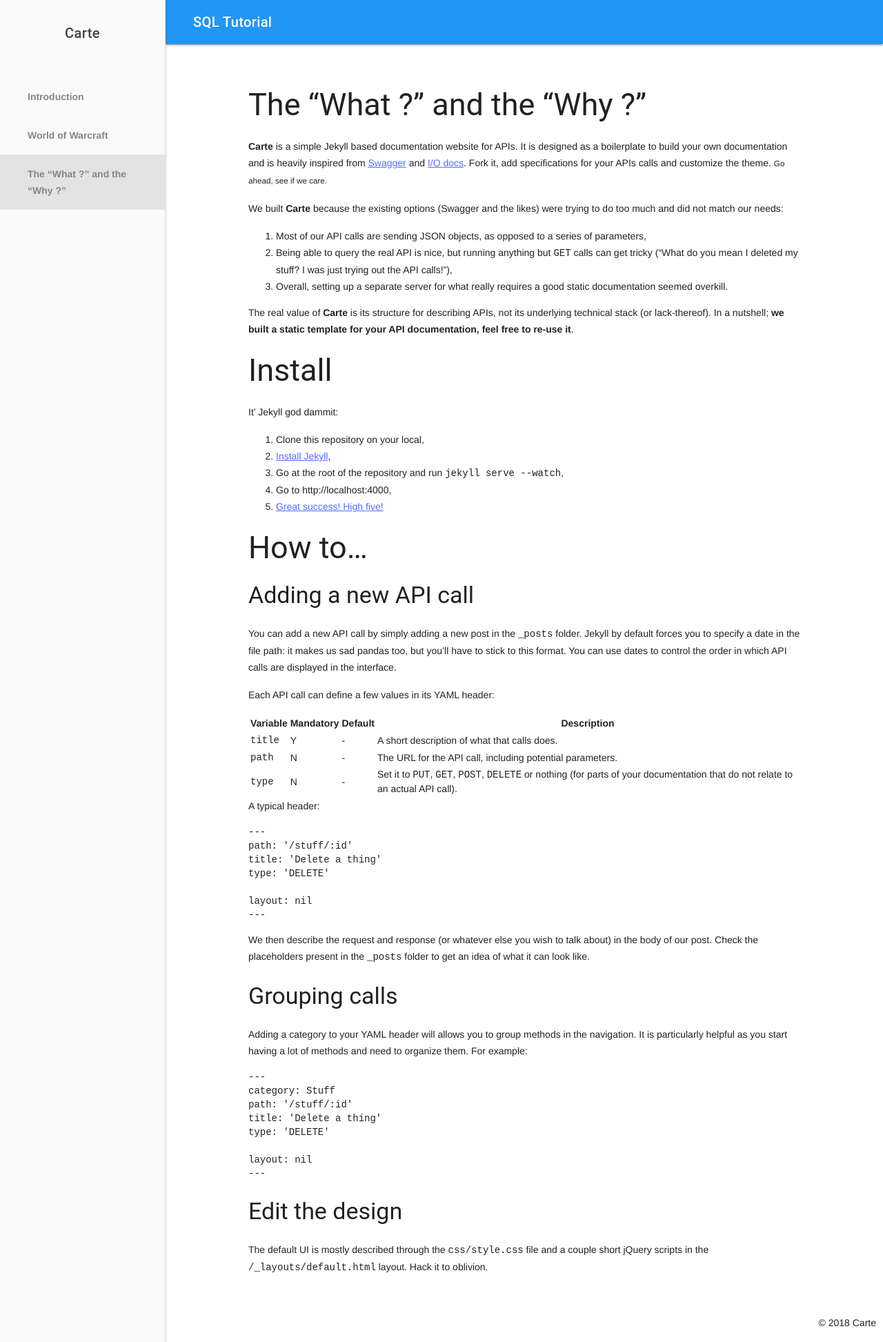
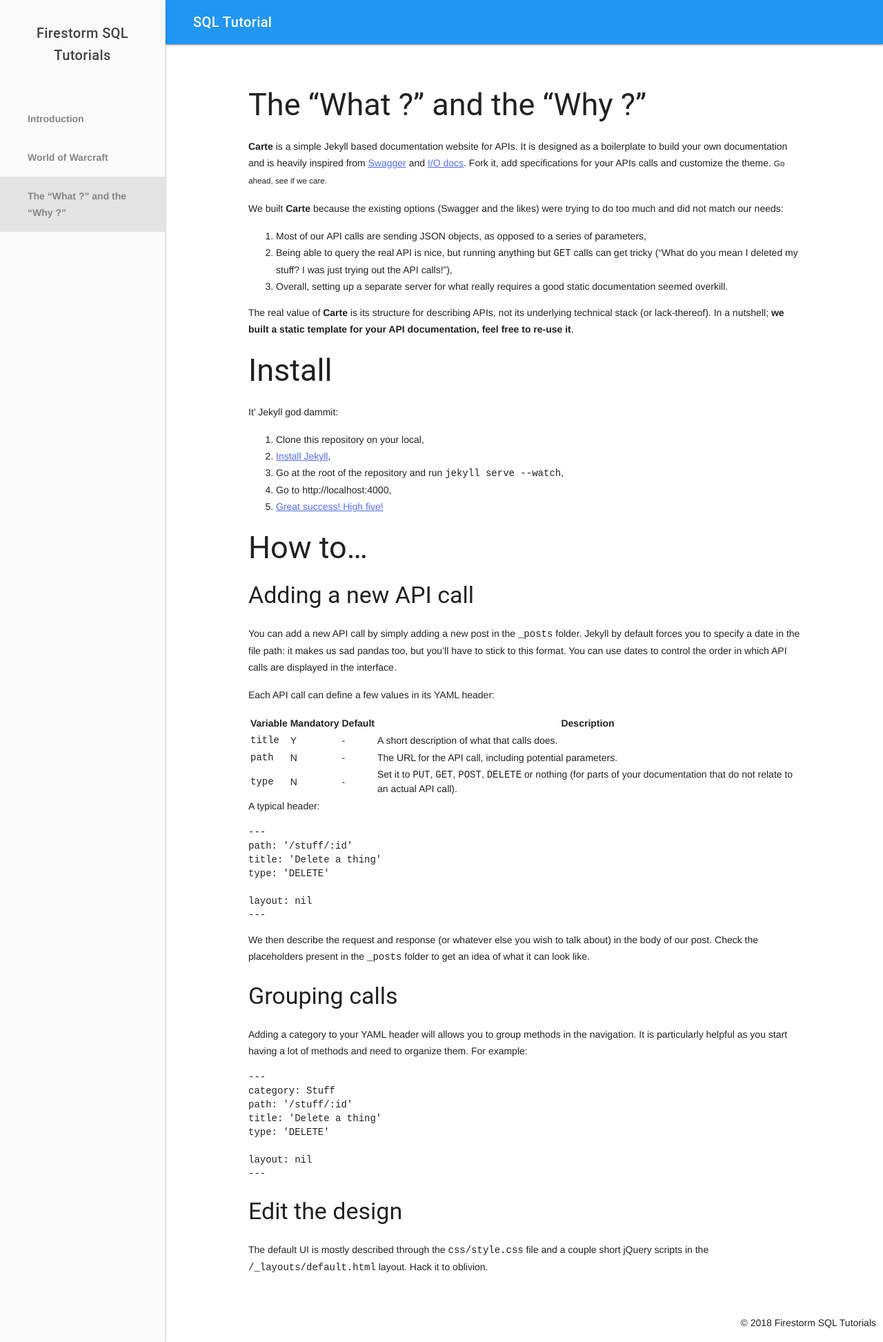
Before and after one commit to MehdiAria/MehdiAria.github.io, a Jekyll site: the page built from README.md, in a window 1280 px wide. Shown: the whole page at 69% size. Built offline with Jekyll 4.4.1, drawn with Linux system fonts in a browser that asks for light colours; our own code applies the rules of GitHub Pages for plain Markdown files.

Commit message:
Update _config.yml

```diff
--- a/_config.yml
+++ b/_config.yml
@@ -1,5 +1,5 @@
 ---
-title: Carte
+title: Firestorm SQL Tutorials
 timezone: UTC
 collections:
   posts:
@@ -8,8 +8,3 @@ collections:
   uploads:
     title: Uploads
     output: true
-exclude:
-- README.markdown
-permalink: ":title"
-pygments: true
-safe: false
```
